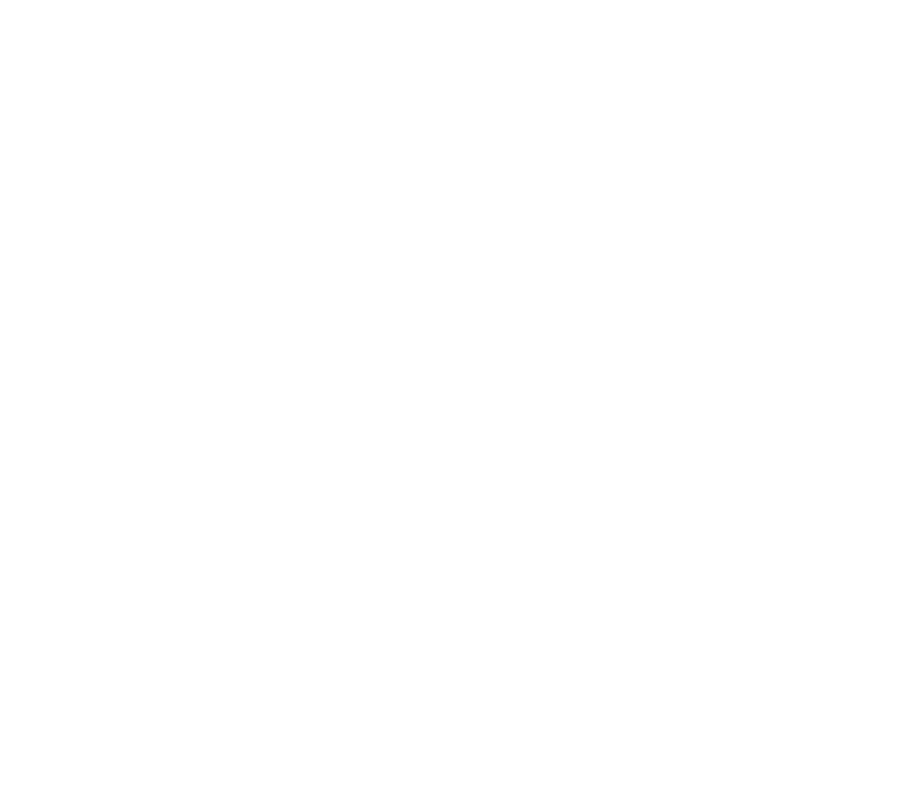
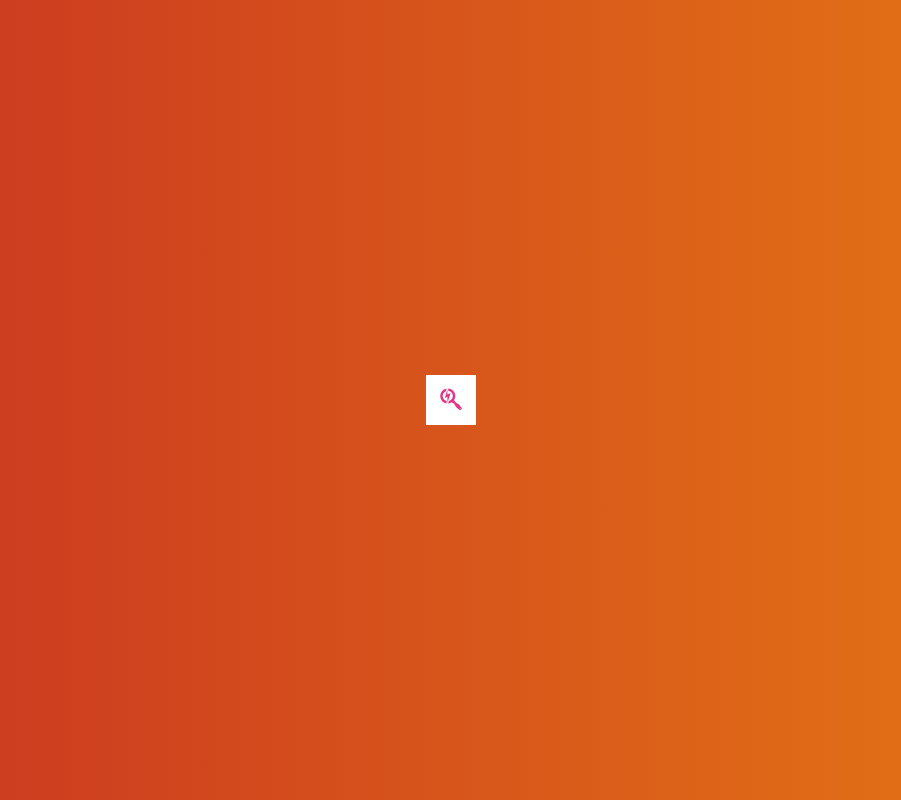
Before and after one commit to mervegazi/JavaScript100Projects, a plain HTML site: page 34 - Hidden Search Widget/index.html in a window 1280 px wide. Shown: the whole page, without its empty margins (189-1090 px from the left). Drawn offline with Linux system fonts and the light colour scheme.

Commit message:
Finished Hidden Search Widget

```diff
--- a/34 - Hidden Search Widget/app.js
+++ b/34 - Hidden Search Widget/app.js
@@ -0,0 +1,8 @@
+const search = document.querySelector(".search");
+const input = document.querySelector(".input");
+const btn = document.querySelector(".btn");
+
+btn.addEventListener("click", () => {
+    search.classList.toggle("active");
+    input.focus();
+})
--- a/34 - Hidden Search Widget/index.html
+++ b/34 - Hidden Search Widget/index.html
@@ -4,9 +4,24 @@
     <meta charset="UTF-8">
     <meta http-equiv="X-UA-Compatible" content="IE=edge">
     <meta name="viewport" content="width=device-width, initial-scale=1.0">
-    <title>Document</title>
+    <link
+    rel="stylesheet"
+    href="https://cdnjs.cloudflare.com/ajax/libs/font-awesome/6.1.1/css/all.min.css"
+    integrity="sha512-KfkfwYDsLkIlwQp6LFnl8zNdLGxu9YAA1QvwINks4PhcElQSvqcyVLLD9aMhXd13uQjoXtEKNosOWaZqXgel0g=="
+    crossorigin="anonymous"
+    referrerpolicy="no-referrer"/>
+    <link rel="stylesheet" href="style.css">
+    <title>Hiden Search Widget</title>
 </head>
 <body>
 
+    <div class="search">
+        <input type="text" class="input" placeholder="Hızlı Arama...">
+        <button class="btn">
+            <i class="fa-brands fa-searchengin"></i>
+        </button>
+    </div>
+
+    <script src="app.js"></script>
 </body>
 </html>
--- a/34 - Hidden Search Widget/style.css
+++ b/34 - Hidden Search Widget/style.css
@@ -0,0 +1,58 @@
+@import url('https://fonts.googleapis.com/css2?family=Inter:wght@500&display=swap');
+
+*{
+    box-sizing: border-box;
+}
+
+body{
+    font-family: 'Inter', sans-serif;
+    background-image:  linear-gradient(90deg, #c93222, #e57814);
+    display: flex;
+    justify-content: center;
+    align-items: center;
+    height: 100vh;
+    margin: 0;
+    overflow: hidden;
+}
+
+.search{
+    position: relative;
+    height: 50px;
+}
+
+.search .input {
+    font-family: inherit;
+    background-color: #fff;
+    border: 0;
+    font-size: 16px;
+    padding: 15px;
+    height: 50px;
+    width: 50px;
+    transition: width 0.3s ease;
+}
+
+.btn{
+    background-color: #fff;
+    color:#e33587;
+    border: none;
+    cursor: pointer;
+    font-size: 24px;
+    position:absolute;
+    top: 0;
+    left: 0;
+    height: 50px;
+    width: 50px;
+    transition: transform 0.3s ease;
+}
+
+.input:focus, .btn:focus {
+    outline: none;
+}
+
+.search.active .input{
+    width: 200px;
+}
+
+.search.active .btn{
+    transform: translate(198px);
+}
```
